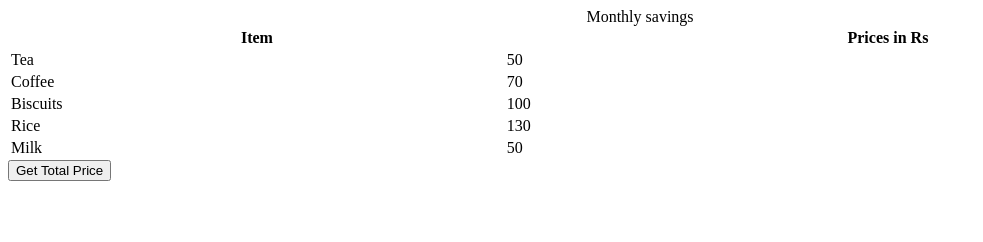
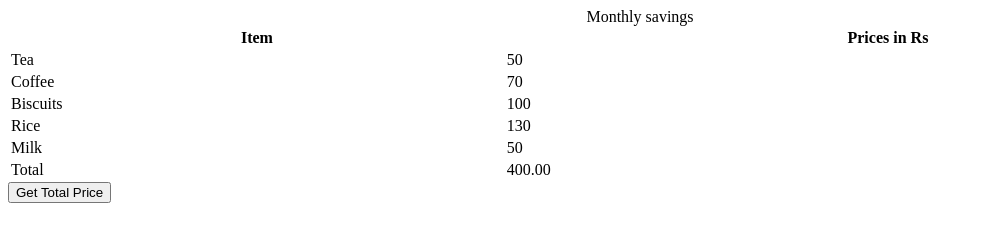
Before and after one commit to acciojob/grofers-checkout-susmitamenka, a website: page main.html in a window 1280 px wide. Both pictures are taken after a click on the button "Get Total Price". Shown: the whole page, without its empty margins (0-983 px from the left). Drawn offline with Linux system fonts and the light colour scheme.

Commit message:
created a submission

```diff
--- a/main.html
+++ b/main.html
@@ -8,7 +8,7 @@
 
 <body>
     <!-- the entire body must be written by student -->
-    <table style="width: 100%">
+    <table id="groceryTable" style="width: 100%">
     <caption>
       Monthly savings
     </caption>
--- a/script.js
+++ b/script.js
@@ -4,6 +4,21 @@ document.body.appendChild(getSumBtn);
 
 const getSum = () => {
 //Add your code here
+	const prices = document.querySelectorAll('.price');
+      let total = 0;
+
+      prices.forEach(price => {
+        total += parseFloat(price.textContent);
+      });
+
+      const table = document.getElementById('groceryTable');
+      const totalRow = document.createElement('tr');
+      totalRow.classList.add('total-row');
+      totalRow.innerHTML = `
+        <td>Total</td>
+        <td>${total.toFixed(2)}</td>
+      `;
+      table.appendChild(totalRow);
 
 };
 
```
